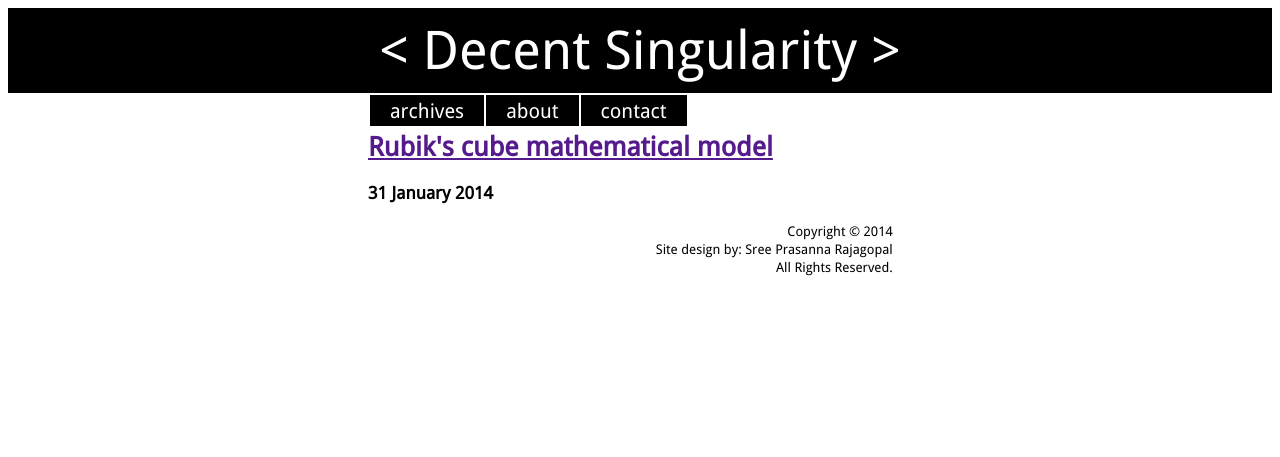
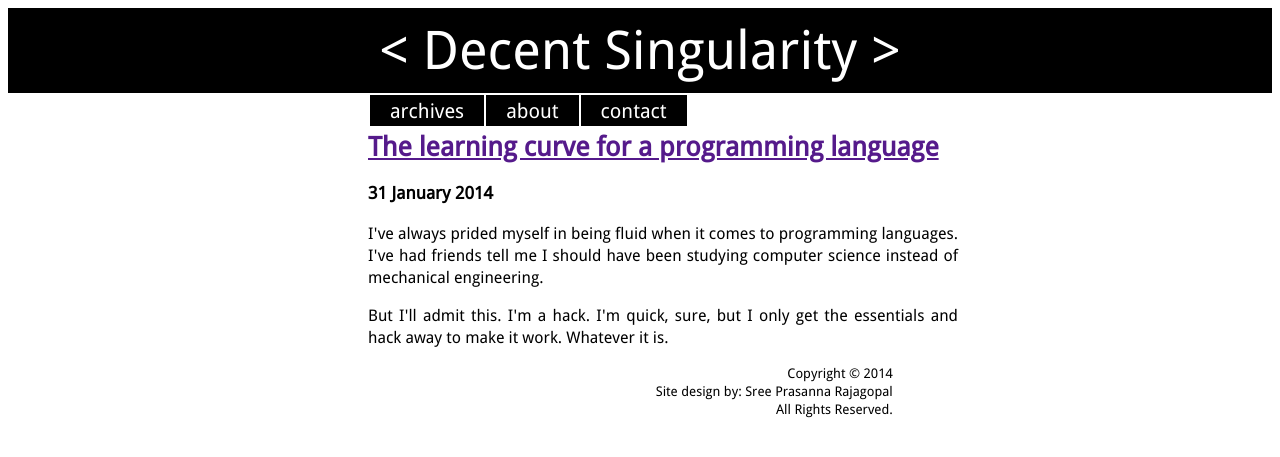
Before and after one commit to allinadaysdecay/sprajagopal.github.io, a Jekyll site: the page built from _posts/2014-01-31-rubiks-cube-math-model.md, in a window 1280 px wide. Shown: the top 457 px of the page. Built offline with Jekyll 4.4.1, drawn with Linux system fonts in a browser that asks for light colours; Markdown is read by kramdown in place of the engine named in the settings.

Commit message:
Update 2014-01-31-rubiks-cube-math-model.md

```diff
--- a/_posts/2014-01-31-rubiks-cube-math-model.md
+++ b/_posts/2014-01-31-rubiks-cube-math-model.md
@@ -1,4 +1,10 @@
 ---
 layout: post
-title: Rubik's cube mathematical model
+title: The learning curve for a programming language
 ---
+<p>
+I've always prided myself in being fluid when it comes to programming languages. I've had friends tell me I should have been studying computer science instead of mechanical engineering.
+</p>
+
+<p>
+But I'll admit this. I'm a hack. I'm quick, sure, but I only get the essentials and hack away to make it work. Whatever it is.</p>
```
